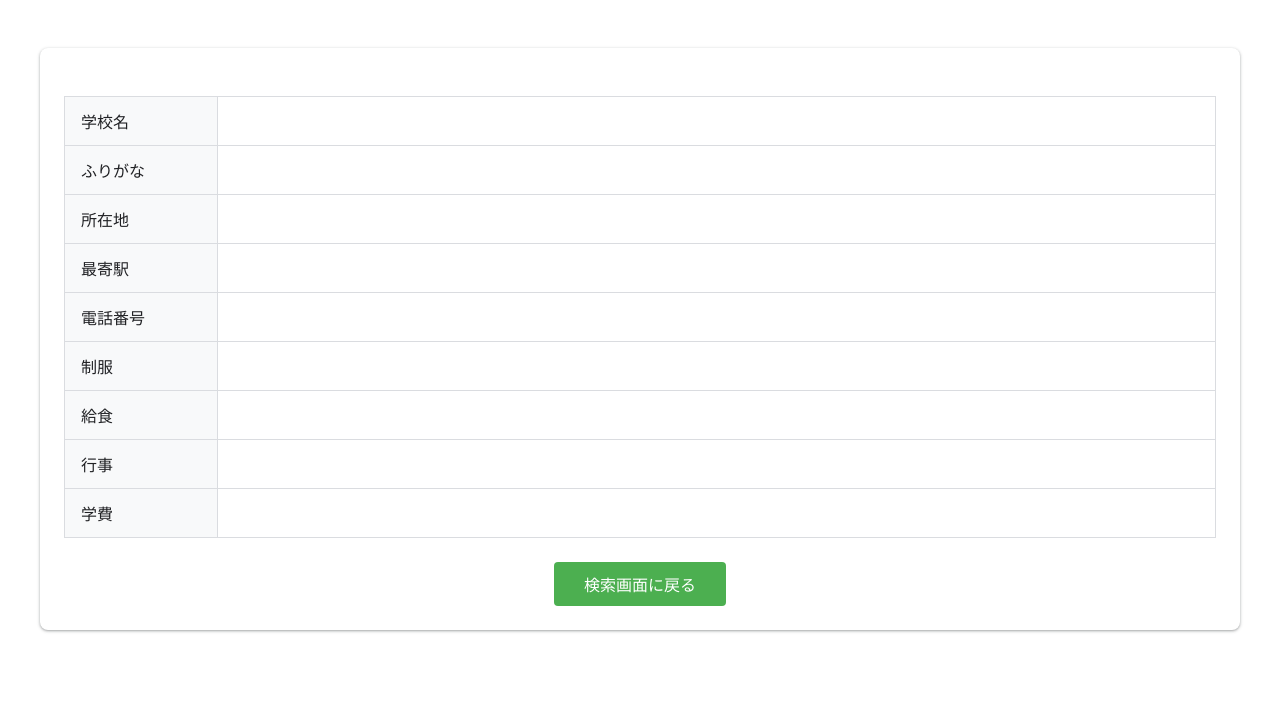
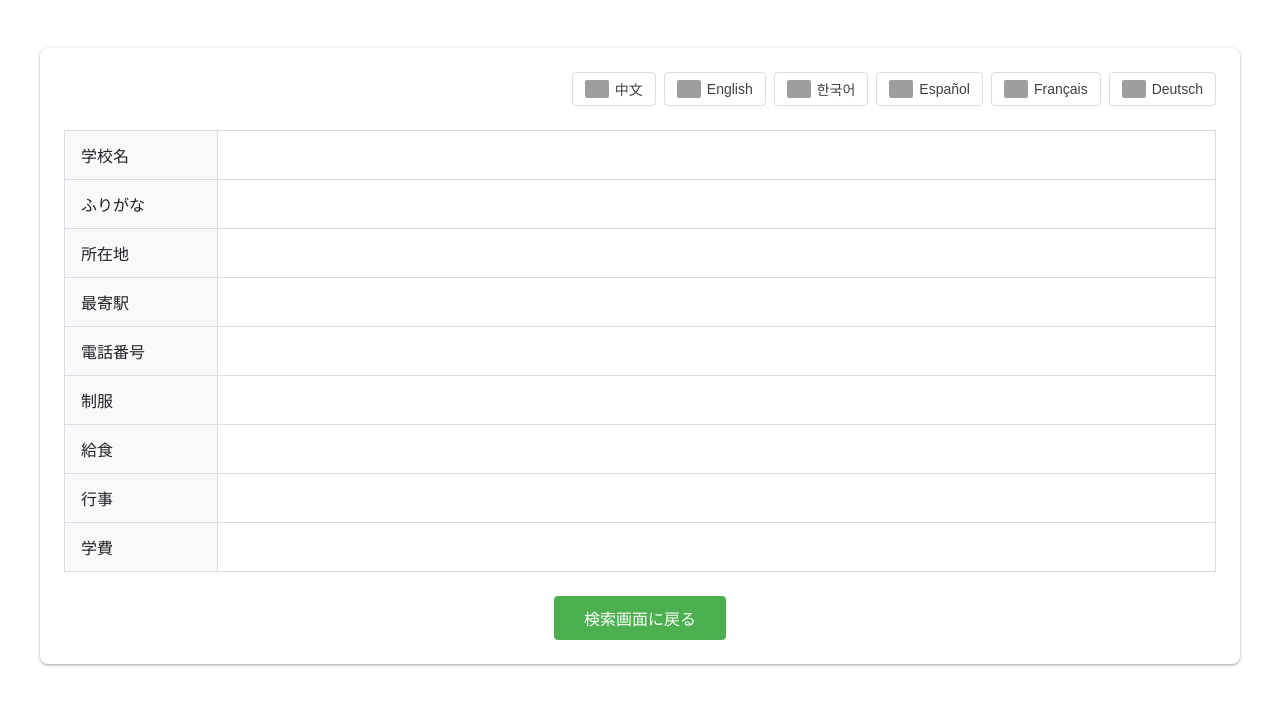
Before and after one commit to goodtidings2023/japanSchoolSearch, a Flask app: page /school/1 in a window 1280 px wide. Shown: the top 704 px of the page. Run offline with Flask 2, Linux system fonts and the light colour scheme; data that the repository does not hold is empty; grey boxes are pictures that could not be loaded.

```diff
--- a/static/style.css
+++ b/static/style.css
@@ -52,7 +52,7 @@ select:focus, input[type="text"]:focus {
     background: var(--hover-color);
 }
 
-/* 添加弹出层样式 */
+/* 添���弹出层样式 */
 .modal-overlay {
     display: none;
     position: fixed;
@@ -469,3 +469,72 @@ td {
     display: inline-block;
     text-decoration: none;
 }
+
+/* 添加标题和翻译按钮容器样式 */
+.title-container {
+    display: flex;
+    align-items: center;
+    justify-content: space-between;
+    margin-bottom: 20px;
+}
+
+.translate-container {
+    display: flex;
+    align-items: center;
+    gap: 10px;
+}
+
+.language-selector {
+    display: flex;
+    gap: 8px;
+    flex-wrap: wrap;
+}
+
+.language-btn {
+    display: flex;
+    align-items: center;
+    gap: 6px;
+    padding: 6px 12px;
+    border: 1px solid var(--border-color);
+    border-radius: 4px;
+    background: white;
+    cursor: pointer;
+    font-size: 14px;
+    transition: all 0.2s;
+    color: #3c4043;
+}
+
+.language-btn:hover {
+    background: var(--background-gray);
+    border-color: var(--primary-color);
+}
+
+.language-btn img {
+    width: 24px;
+    height: 18px;
+    object-fit: cover;
+    border-radius: 2px;
+}
+
+/* 适配移动端 */
+@media (max-width: 768px) {
+    .title-container {
+        flex-direction: column;
+        align-items: flex-start;
+        gap: 16px;
+    }
+
+    .language-selector {
+        justify-content: flex-start;
+    }
+
+    .language-btn {
+        padding: 4px 8px;
+        font-size: 12px;
+    }
+
+    .language-btn img {
+        width: 20px;
+        height: 15px;
+    }
+}
--- a/templates/school_detail.html
+++ b/templates/school_detail.html
@@ -9,7 +9,38 @@
 <body>
     <div class="container">
         <div class="school-detail">
-            <h1>{{ school_name }}</h1>
+            <div class="title-container">
+                <h1>{{ school_name }}</h1>
+                <div class="translate-container">
+                    <div class="language-selector">
+                        <button class="language-btn" data-lang="zh-CN">
+                            <img src="https://flagcdn.com/24x18/cn.png" alt="中文">
+                            中文
+                        </button>
+                        <button class="language-btn" data-lang="en">
+                            <img src="https://flagcdn.com/24x18/gb.png" alt="English">
+                            English
+                        </button>
+                        <button class="language-btn" data-lang="ko">
+                            <img src="https://flagcdn.com/24x18/kr.png" alt="한국어">
+                            한국어
+                        </button>
+                        <button class="language-btn" data-lang="es">
+                            <img src="https://flagcdn.com/24x18/es.png" alt="Español">
+                            Español
+                        </button>
+                        <button class="language-btn" data-lang="fr">
+                            <img src="https://flagcdn.com/24x18/fr.png" alt="Français">
+                            Français
+                        </button>
+                        <button class="language-btn" data-lang="de">
+                            <img src="https://flagcdn.com/24x18/de.png" alt="Deutsch">
+                            Deutsch
+                        </button>
+                    </div>
+                </div>
+            </div>
+
             <div class="school-furigana">{{ furigana }}</div>
 
             <table class="detail-table">
```
Also changed, not shown: difyAPI.py (added, +82 -0 lines).
